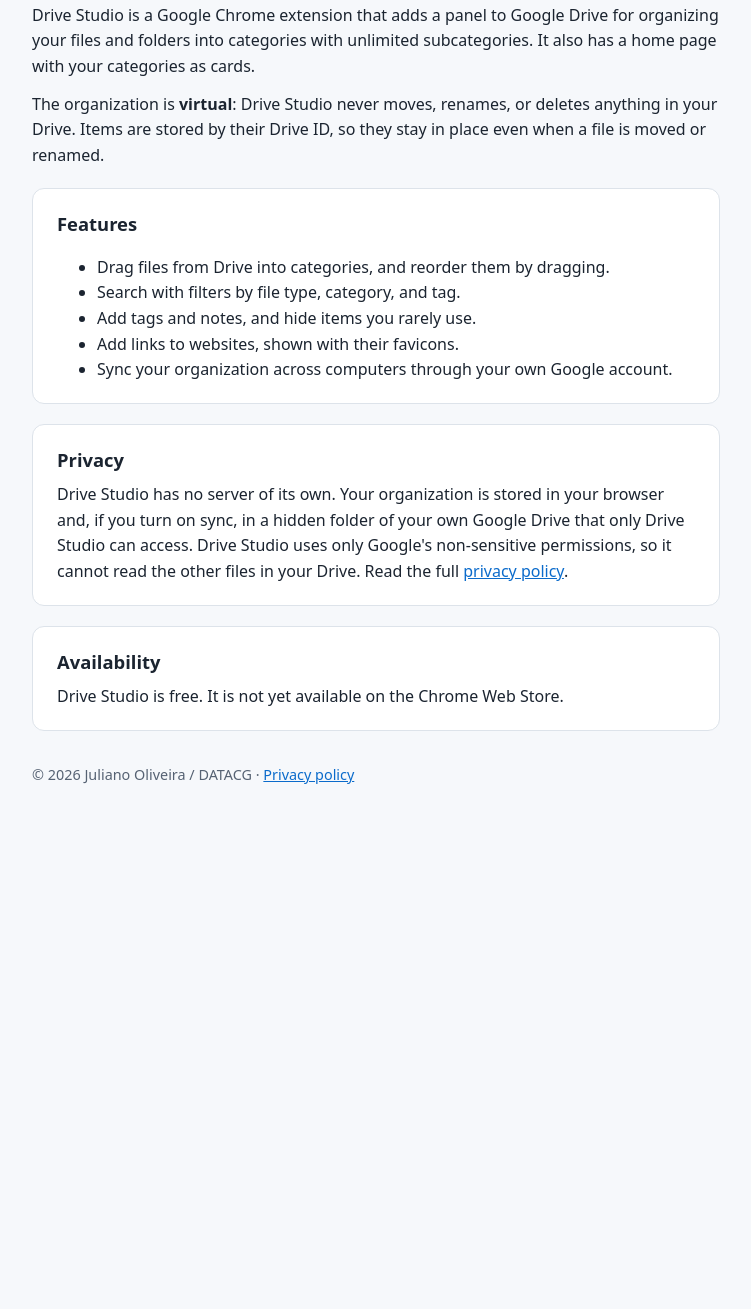
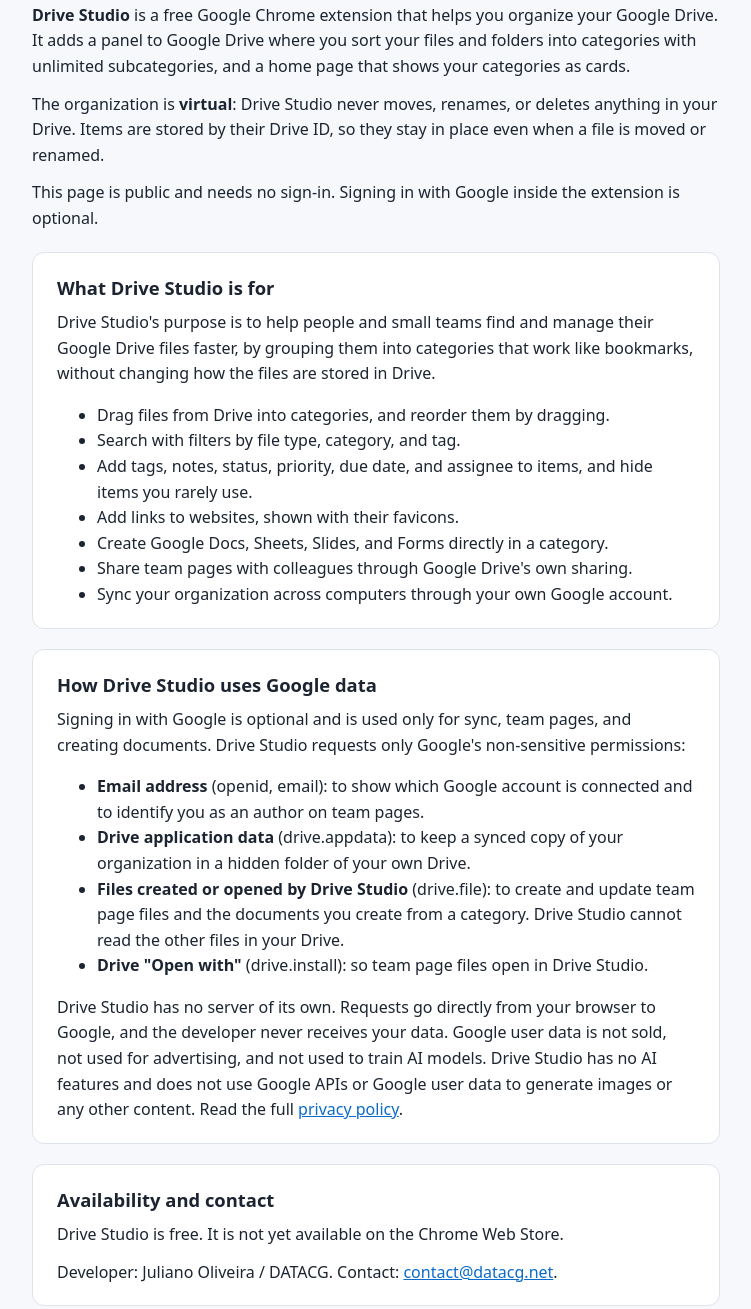
Before and after one commit to datacg/drivestudio, a plain HTML site: page index.html in a window 1280 px wide. Shown: the part 154-1463 px from the top of the page, without its empty margins (264-1015 px from the left). Before the commit the page ends 1004 px from the top, so only its background shows below. Drawn offline with Linux system fonts and the light colour scheme.

Commit message:
docs: clearer purpose, Google data use, retention and no-AI statements for brand verification
Co-Authored-By: Claude Opus 5.5 <noreply@anthropic.com>

```diff
--- a/index.html
+++ b/index.html
@@ -35,28 +35,40 @@
       <p class="by">by Juliano Oliveira / DATACG</p>
     </div>
   </header>
-  <p>Drive Studio is a Google Chrome extension that adds a panel to Google Drive for organizing your files and folders into categories with unlimited subcategories. It also has a home page with your categories as cards.</p>
+  <p><strong>Drive Studio</strong> is a free Google Chrome extension that helps you organize your Google Drive. It adds a panel to Google Drive where you sort your files and folders into categories with unlimited subcategories, and a home page that shows your categories as cards.</p>
   <p>The organization is <strong>virtual</strong>: Drive Studio never moves, renames, or deletes anything in your Drive. Items are stored by their Drive ID, so they stay in place even when a file is moved or renamed.</p>
+  <p>This page is public and needs no sign-in. Signing in with Google inside the extension is optional.</p>
 
   <section>
-    <h2>Features</h2>
+    <h2>What Drive Studio is for</h2>
+    <p>Drive Studio's purpose is to help people and small teams find and manage their Google Drive files faster, by grouping them into categories that work like bookmarks, without changing how the files are stored in Drive.</p>
     <ul>
       <li>Drag files from Drive into categories, and reorder them by dragging.</li>
       <li>Search with filters by file type, category, and tag.</li>
-      <li>Add tags and notes, and hide items you rarely use.</li>
+      <li>Add tags, notes, status, priority, due date, and assignee to items, and hide items you rarely use.</li>
       <li>Add links to websites, shown with their favicons.</li>
+      <li>Create Google Docs, Sheets, Slides, and Forms directly in a category.</li>
+      <li>Share team pages with colleagues through Google Drive's own sharing.</li>
       <li>Sync your organization across computers through your own Google account.</li>
     </ul>
   </section>
 
   <section>
-    <h2>Privacy</h2>
-    <p>Drive Studio has no server of its own. Your organization is stored in your browser and, if you turn on sync, in a hidden folder of your own Google Drive that only Drive Studio can access. Drive Studio uses only Google's non-sensitive permissions, so it cannot read the other files in your Drive. Read the full <a href="privacy.html">privacy policy</a>.</p>
+    <h2>How Drive Studio uses Google data</h2>
+    <p>Signing in with Google is optional and is used only for sync, team pages, and creating documents. Drive Studio requests only Google's non-sensitive permissions:</p>
+    <ul>
+      <li><strong>Email address</strong> (openid, email): to show which Google account is connected and to identify you as an author on team pages.</li>
+      <li><strong>Drive application data</strong> (drive.appdata): to keep a synced copy of your organization in a hidden folder of your own Drive.</li>
+      <li><strong>Files created or opened by Drive Studio</strong> (drive.file): to create and update team page files and the documents you create from a category. Drive Studio cannot read the other files in your Drive.</li>
+      <li><strong>Drive "Open with"</strong> (drive.install): so team page files open in Drive Studio.</li>
+    </ul>
+    <p>Drive Studio has no server of its own. Requests go directly from your browser to Google, and the developer never receives your data. Google user data is not sold, not used for advertising, and not used to train AI models. Drive Studio has no AI features and does not use Google APIs or Google user data to generate images or any other content. Read the full <a href="privacy.html">privacy policy</a>.</p>
   </section>
 
   <section>
-    <h2>Availability</h2>
+    <h2>Availability and contact</h2>
     <p>Drive Studio is free. It is not yet available on the Chrome Web Store.</p>
+    <p>Developer: Juliano Oliveira / DATACG. Contact: <a href="mailto:contact@datacg.net">contact@datacg.net</a>.</p>
   </section>
 
   <footer>© 2026 Juliano Oliveira / DATACG · <a href="privacy.html">Privacy policy</a></footer>
```
Also changed, not shown: privacy.html (+30 -2 lines).
